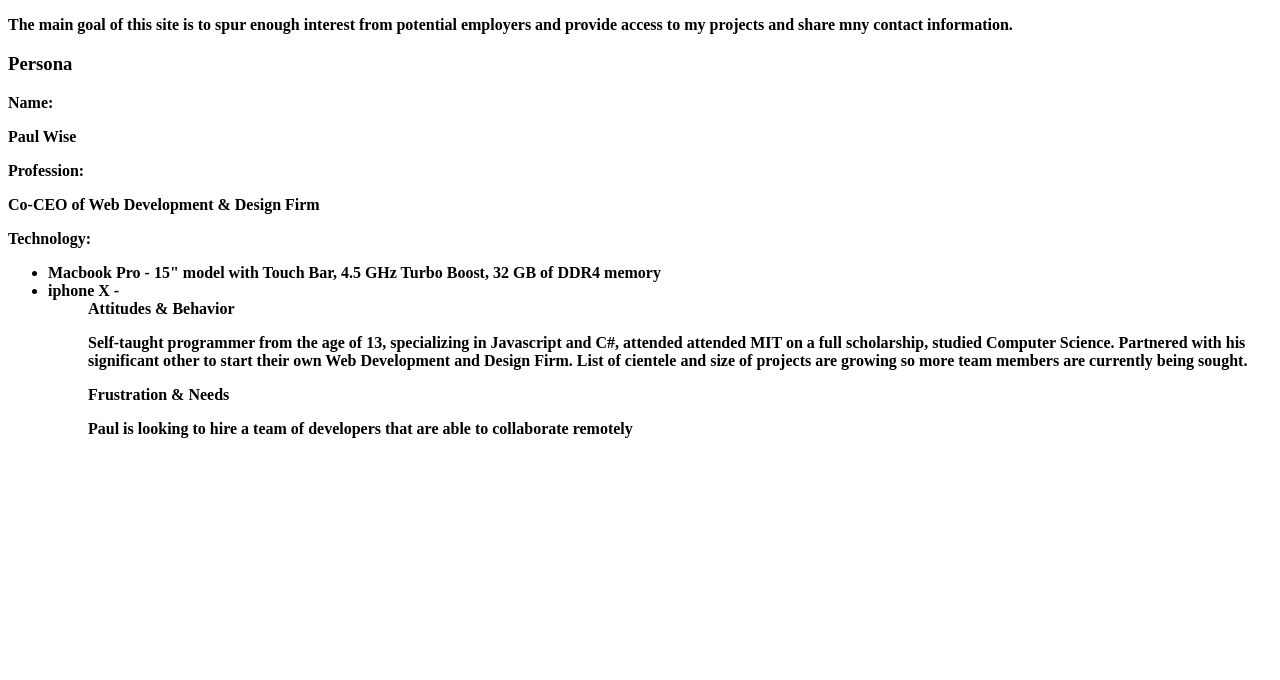
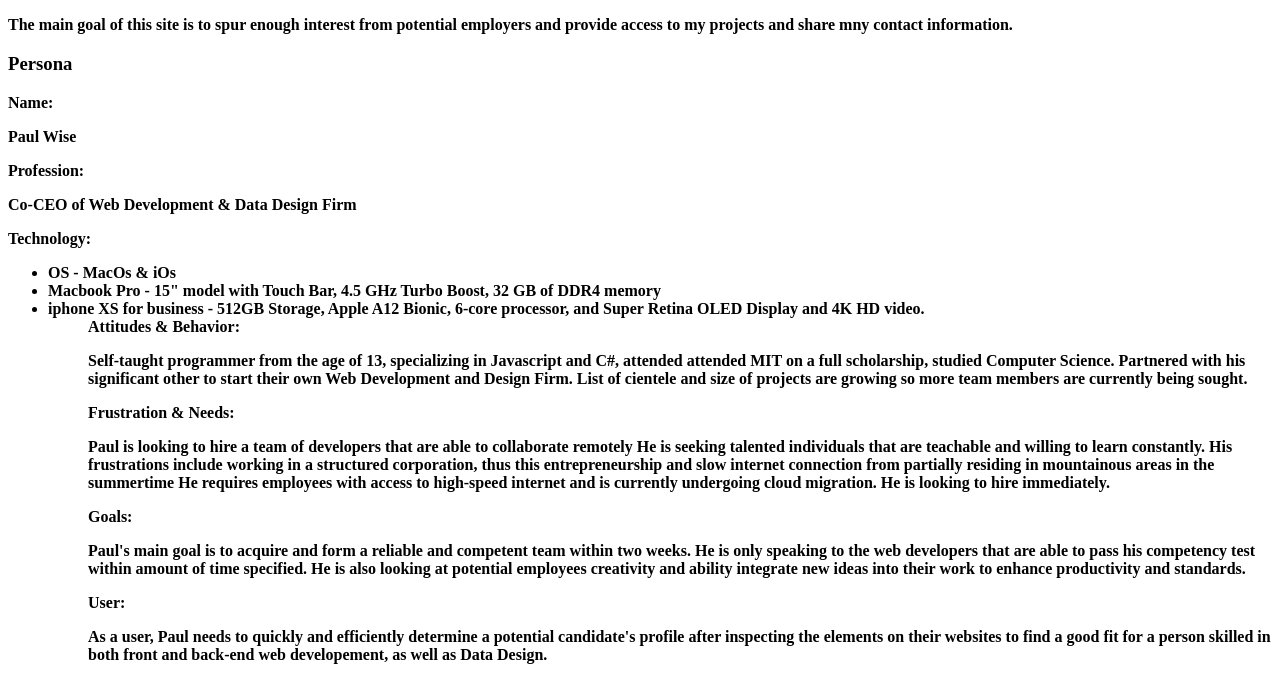
Before and after one commit to berninagray/bernina-gray, a PHP site: page /milestone-1.php in a window 1280 px wide. Shown: the part 308-988 px from the top of the page. Before the commit the page ends 746 px from the top, so only its background shows below. Run offline with PHP 8.4, Linux system fonts and the light colour scheme.

Commit message:
Attempt to commit and push.

```diff
--- a/public_html/documentation/milestone-1.php
+++ b/public_html/documentation/milestone-1.php
@@ -24,20 +24,35 @@
 			<strong>Name:</strong>
 				<p>Paul Wise</p>
 			<strong>Profession:</strong>
-				<p>Co-CEO of Web Development & Design Firm</p>
+				<p>Co-CEO of Web Development & Data Design Firm</p>
 			<strong>Technology:</strong>
 				<ul>
+					<li>OS - MacOs & iOs</li>
 					<li>Macbook Pro - 15" model with Touch Bar, 4.5 GHz Turbo Boost, 32 GB of DDR4 memory</li>
-					<li>iphone X - </li>
+					<li>iphone XS for business - 512GB Storage, Apple A12 Bionic, 6-core processor, and <b/>
+					Super Retina OLED Display and 4K HD video.</li>
 				<ul>
-			<strong>Attitudes & Behavior</strong>
+			<strong>Attitudes & Behavior:</strong>
 				<p>Self-taught programmer from the age of 13, specializing in Javascript and C#, attended <b/>
 					attended MIT on a full scholarship, studied Computer Science. Partnered with his <b/>
 					significant other to start their own Web Development and Design Firm. List of cientele</b>
 					and size of projects are growing so more team members are currently being sought. </p>
-			<strong>Frustration & Needs</strong>
+			<strong>Frustration & Needs:</strong>
 					<p>Paul is looking to hire a team of developers that are able to collaborate remotely<b/>
-					</p>
+					He is seeking talented individuals that are teachable and willing to learn constantly.<b/>
+					His frustrations include working in a structured corporation, thus this entrepreneurship<b/>
+					and slow internet connection from partially residing in mountainous areas in the summertime<b/>
+					He requires employees with access to high-speed internet and is currently undergoing <b/>
+					cloud migration. He is looking to hire immediately.</p>
+			<strong>Goals:</strong>
+					<p>Paul's main goal is to acquire and form a reliable and competent team within two weeks.<b/>
+					He is only speaking to the web developers that are able to pass his competency test within<b/>
+					amount of time specified. He is also looking at potential employees creativity and ability<b/>
+						integrate new ideas into their work to enhance productivity and standards.</p>
+			<strong>User:</strong>
+					<p>As a user, Paul needs to quickly and efficiently determine a potential candidate's<b/>
+					profile after inspecting the elements on their websites to find a good fit for a person <b/>
+					skilled in both front and back-end web developement, as well as Data Design.<p/>
 </body>
 
 </html>
```
